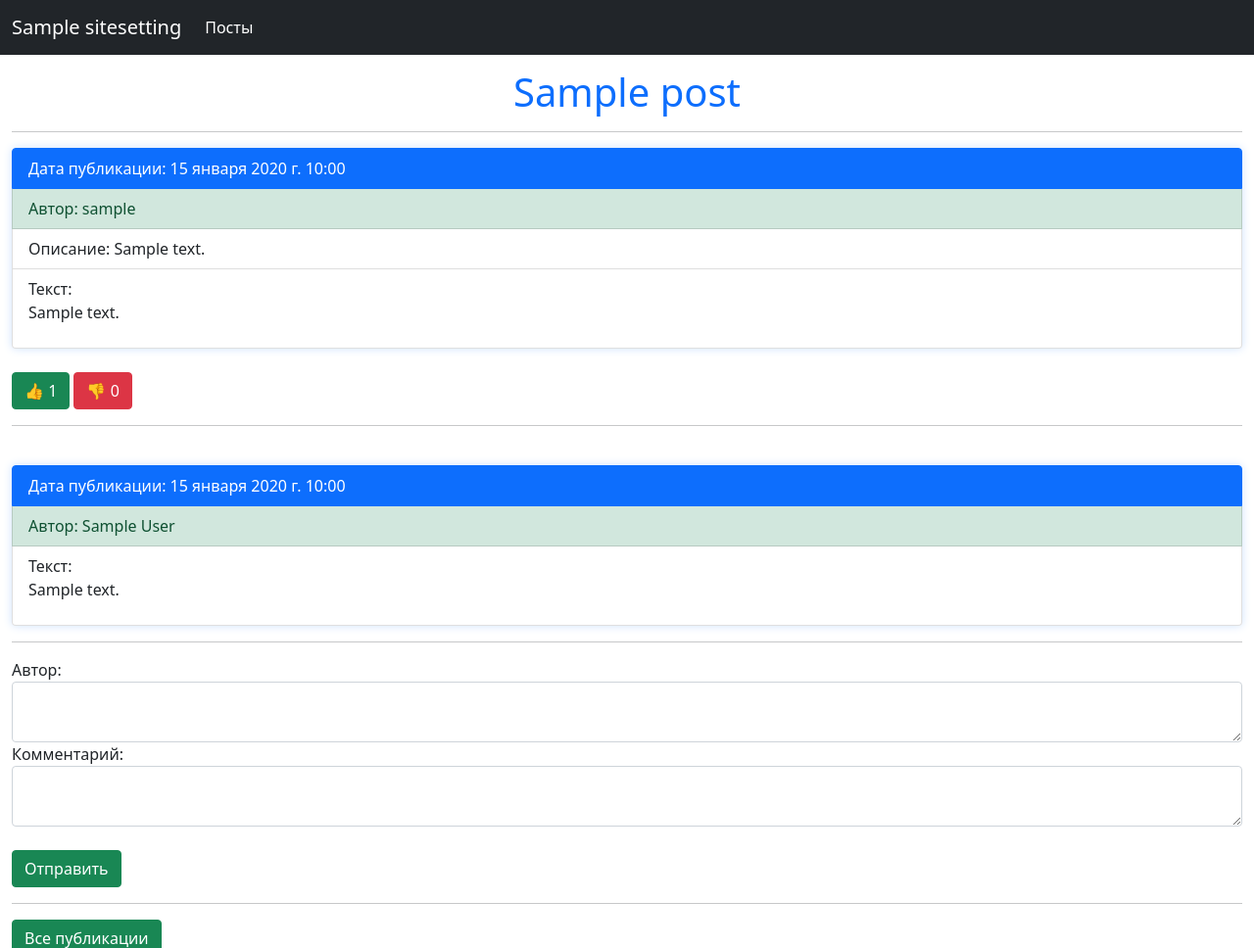
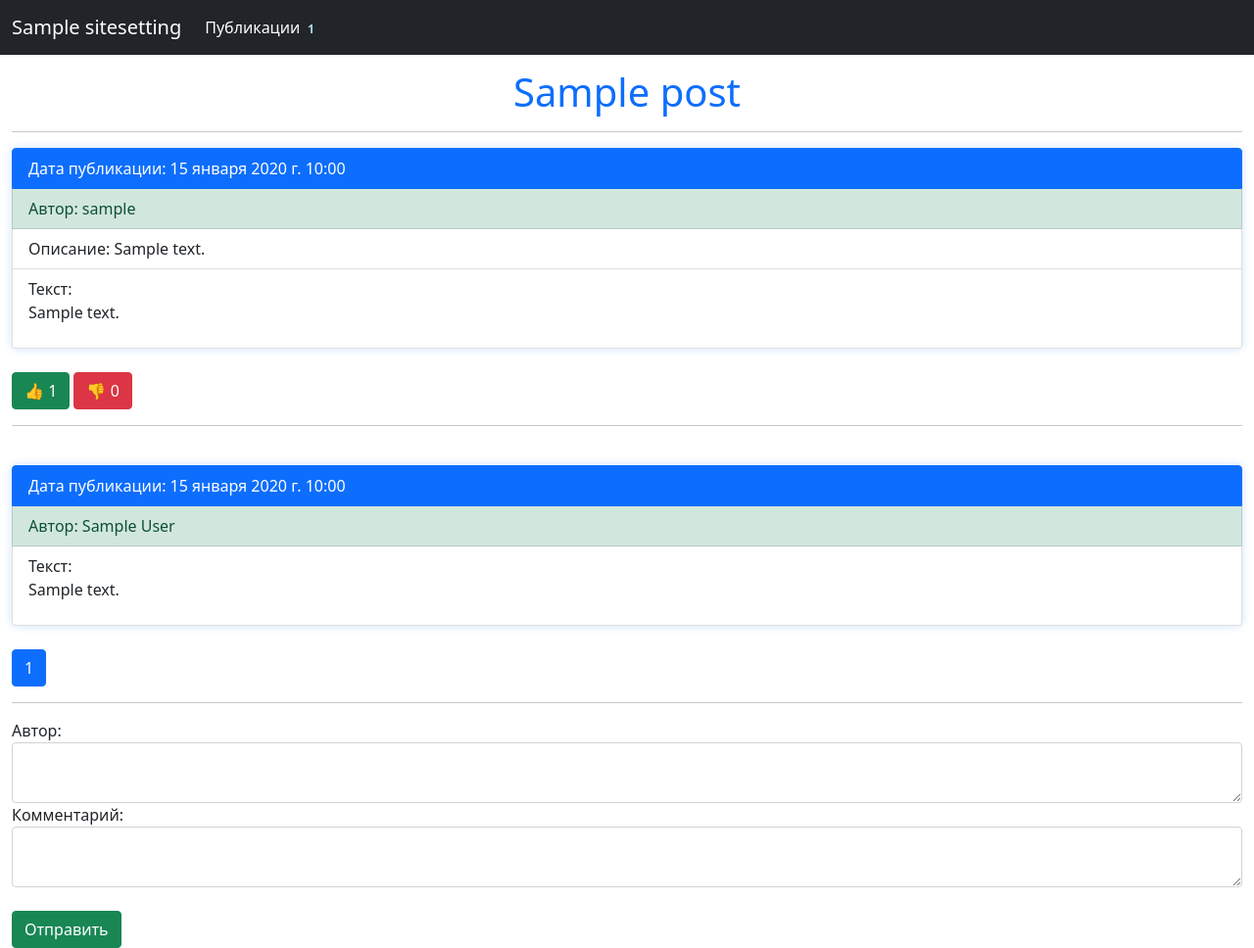
Before and after one commit to saneksking/smart_micro_blog, a Django app: page /posts/post/1/ in a window 1280 px wide. Shown: the top 968 px of the page at 98% size. Run offline with Django 5.2, Linux system fonts and the light colour scheme; tables that the repository leaves empty hold one stand-in row (values such as "Sample post"); some libraries are stand-ins or nearby versions.

Commit message:
Добавил пагинацию для комментариев поста.

```diff
--- a/posts/templates/posts/post_detail.html
+++ b/posts/templates/posts/post_detail.html
@@ -17,7 +17,7 @@
     <a href="{% url 'posts:grade_dislike' post.id %}" class="btn btn-danger">👎 {% post_grade_dislike post.id %}</a>
     <br>
     <hr>
-    {% for comment in comment_list %}
+    {% for comment in objects %}
         <br>
         <ul class="list-group" style="box-shadow: 0 0 10px #CFE2FF">
           <li class="list-group-item active">Дата публикации: {{ comment.updated_at }}</li>
@@ -25,6 +25,49 @@
           <li class="list-group-item">Текст: {{ comment.text|linebreaks|urlize }}</li>
         </ul>
     {% endfor %}
+    <br>
+
+        <nav aria-label="Page navigation">
+            <ul class="pagination">
+                {% if objects.has_previous %}
+                    <li class="page-item">
+                        <a class="page-link" href="?page=1" aria-label="First">
+                            <span aria-hidden="true">&laquo;</span>
+                        </a>
+                    </li>
+                    <li class="page-item">
+                        <a class="page-link" href="?page={{ objects.previous_page_number }}" aria-label="Previous">
+                            <span aria-hidden="true">&lt;</span>
+                        </a>
+                    </li>
+                {% endif %}
+
+                {% for page in objects.paginator.page_range %}
+                    {% if objects.number == page %}
+                        <li class="page-item active" aria-current="page">
+                            <a class="page-link" href="#">{{ page }}</a>
+                        </li>
+                    {% else %}
+                        <li class="page-item">
+                            <a class="page-link" href="?page={{ page }}">{{ page }}</a>
+                        </li>
+                    {% endif %}
+                {% endfor %}
+
+                {% if objects.has_next %}
+                    <li class="page-item">
+                        <a class="page-link" href="?page={{ objects.next_page_number }}" aria-label="Next">
+                            <span aria-hidden="true">&gt;</span>
+                        </a>
+                    </li>
+                    <li class="page-item">
+                        <a class="page-link" href="?page={{ objects.paginator.num_pages }}" aria-label="Last">
+                            <span aria-hidden="true">&raquo;</span>
+                        </a>
+                    </li>
+                {% endif %}
+            </ul>
+        </nav>
     <hr>
     <form action="" method="post">
           {% csrf_token %}
--- a/posts/templatetags/post_tags.py
+++ b/posts/templatetags/post_tags.py
@@ -12,3 +12,8 @@ def post_grade_like(post_id):
 @register.simple_tag
 def post_grade_dislike(post_id):
     return Grade.objects.filter(post_id=post_id, grade_status=False).count()
+
+
+@register.simple_tag
+def post_count():
+    return Post.objects.all().count()
--- a/posts/views.py
+++ b/posts/views.py
@@ -1,5 +1,4 @@
 from django.core.paginator import Paginator
-from django.http import HttpResponse
 from django.shortcuts import render, get_object_or_404, redirect
 from django.urls import reverse
 from posts.models import Post, Comment, Grade
@@ -7,7 +6,7 @@ from posts.models import Post, Comment, Grade
 
 def posts(request):
     post_list = Post.objects.filter(status=True)
-    paginator = Paginator(post_list, 10)
+    paginator = Paginator(post_list, 5)
     page = request.GET.get('page')
     objects = paginator.get_page(page)
     context = {
@@ -29,9 +28,12 @@ def post_detail(request, post_id):
         )
         comment.save()
         return redirect(reverse('posts:post_detail', args=(post.id,)))
+    paginator = Paginator(comment_list, 5)
+    comment = request.GET.get('page')
+    objects = paginator.get_page(comment)
     context = {
         'post': post,
-        'comment_list': comment_list,
+        'objects': objects,
     }
     return render(request, 'posts/post_detail.html', context)
 
--- a/templates/base.html
+++ b/templates/base.html
@@ -1,5 +1,6 @@
 {% load static %}
 {% load main_tags %}
+{% load post_tags %}
 {% main_settings as settings %}
 <!DOCTYPE html>
 <html lang="en">
@@ -21,7 +22,7 @@
     <div class="collapse navbar-collapse" id="navbarSupportedContent">
       <ul class="navbar-nav me-auto mb-2 mb-lg-0">
         <li class="nav-item">
-          <a class="nav-link active" aria-current="page" href="{% url 'posts:posts' %}">Посты</a>
+          <a class="nav-link active" aria-current="page" href="{% url 'posts:posts' %}">Публикации<span class="badge badge-black" style="color: lightblue">{% post_count %}</span></a>
         </li>
         <li class="nav-item dropdown">
       </ul>
```
